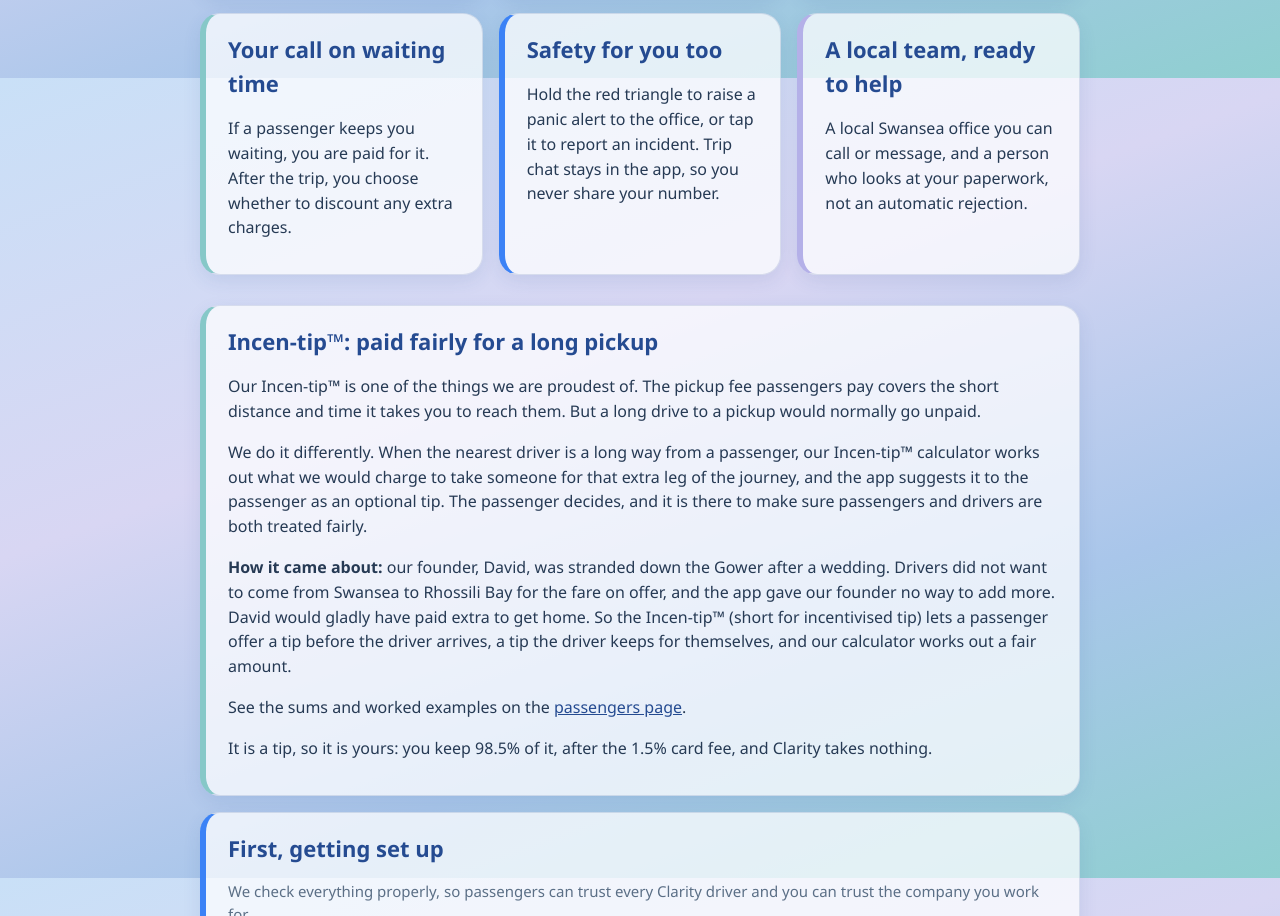
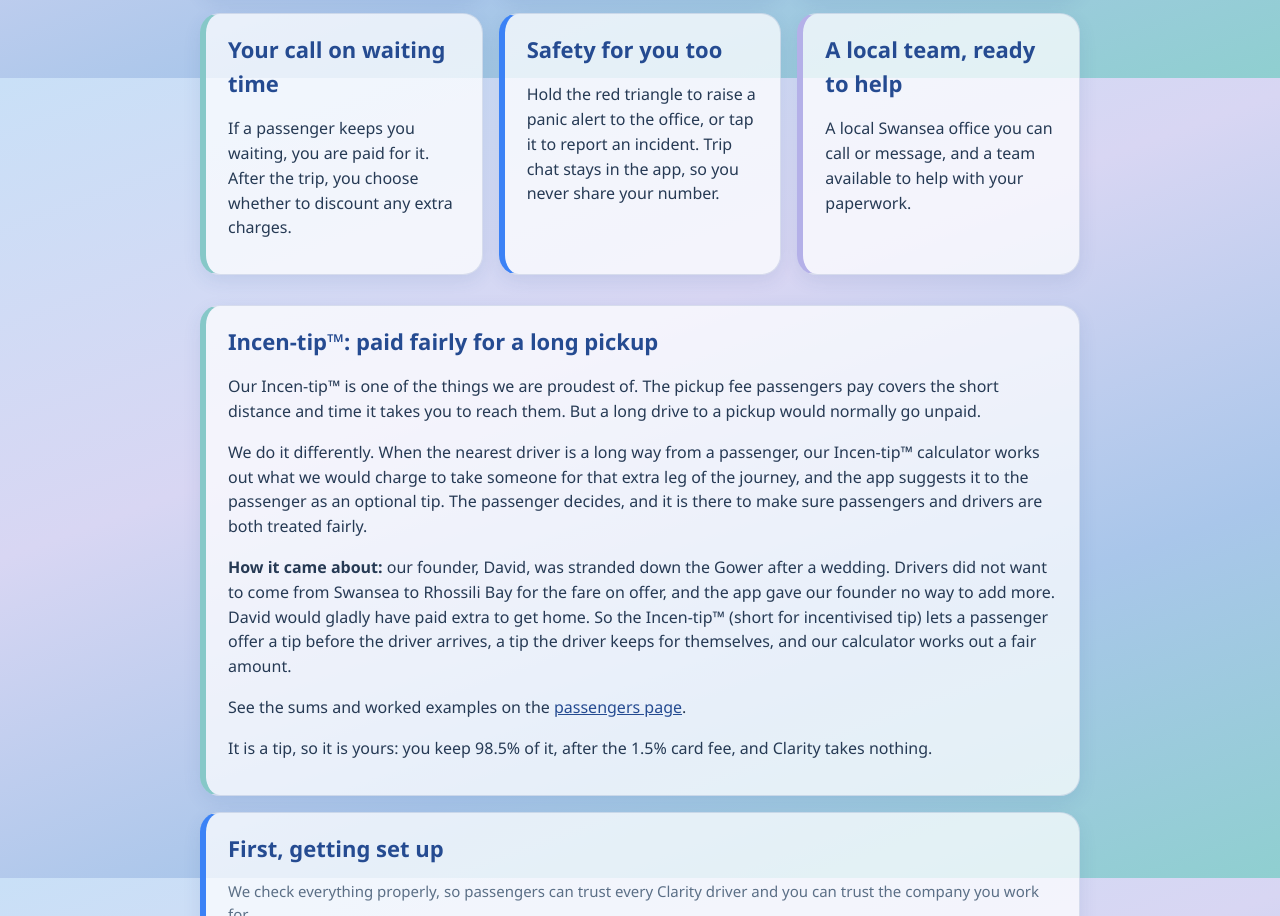
Before and after one commit to dailogan79/clarity-website, a plain HTML site: page drivers.html in a window 1280 px wide. Shown: the part 1522-2438 px from the top of the page. Drawn offline with Linux system fonts and the light colour scheme.

Commit message:
Website update
Co-Authored-By: Claude Sonnet 5.5 <noreply@anthropic.com>

```diff
--- a/drivers.html
+++ b/drivers.html
@@ -43,7 +43,7 @@
     <div class="card lilac"><h2>Paperwork made simple</h2><p>Every document has a traffic light and the app reminds you before anything runs out. Your mileage and earnings reports are kept for your accountant.</p></div>
     <div class="card teal"><h2>Your call on waiting time</h2><p>If a passenger keeps you waiting, you are paid for it. After the trip, you choose whether to discount any extra charges.</p></div>
     <div class="card"><h2>Safety for you too</h2><p>Hold the red triangle to raise a panic alert to the office, or tap it to report an incident. Trip chat stays in the app, so you never share your number.</p></div>
-    <div class="card lilac"><h2>A local team, ready to help</h2><p>A local Swansea office you can call or message, and a person who looks at your paperwork, not an automatic rejection.</p></div>
+    <div class="card lilac"><h2>A local team, ready to help</h2><p>A local Swansea office you can call or message, and a team available to help with your paperwork.</p></div>
   </section>
 
   <section class="card teal" id="incentip">
```
